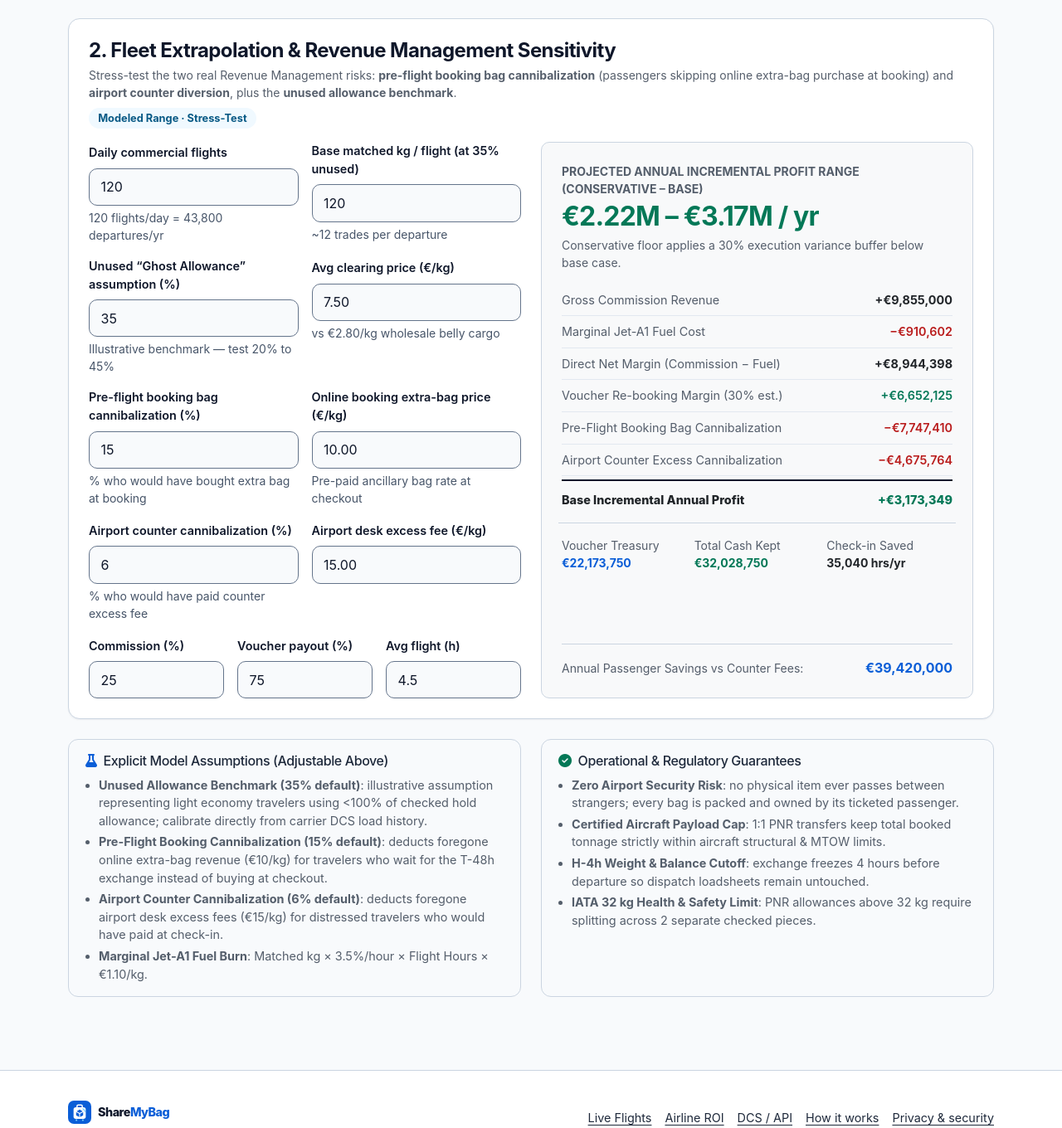
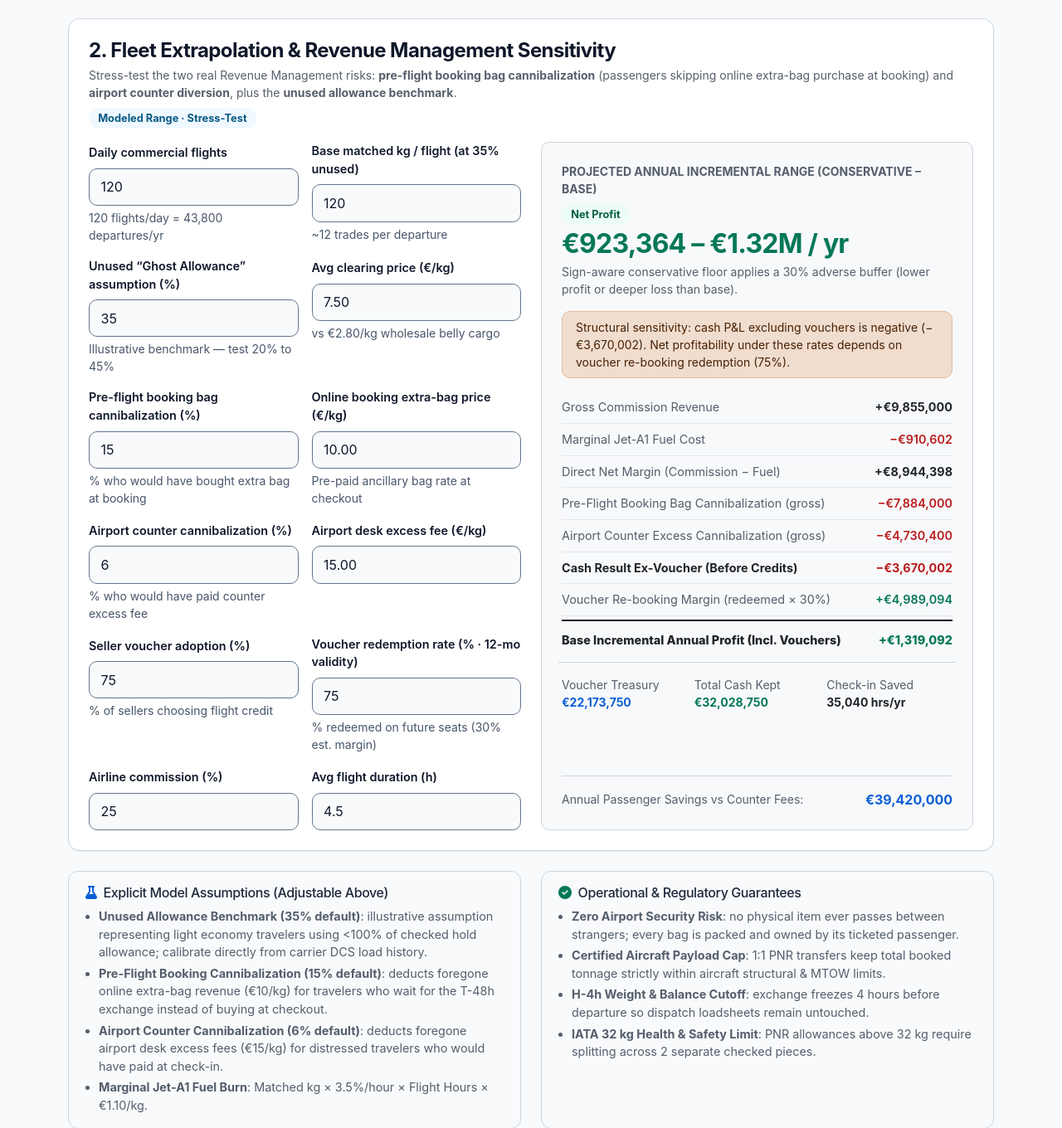
Before and after one commit to pinfada/sharemybag, a Rails app: page /airline-roi in a window 1280 px wide. Shown: the part 1028-2388 px from the top of the page at 83% size. Run offline with Rails 7, Linux system fonts and the light colour scheme; data comes from the database, SQL or seed files in the repository; style sheets or scripts are compiled from the project's sources; parts of the project's set-up code (start-up, migrations or seed data) failed here and were passed over; some libraries are stand-ins or nearby versions.

Commit message:
Fix ROI simulator bugs (sign-aware negative range, counterfactual fuel double-counting) and expose voucher redemption & ex-voucher P&L

```diff
--- a/app/assets/javascripts/application.js
+++ b/app/assets/javascripts/application.js
@@ -124,6 +124,7 @@ document.addEventListener("DOMContentLoaded", function () {
     var spotEl = roiSim.querySelector("[data-roi-spot-price]");
     var commEl = roiSim.querySelector("[data-roi-commission]");
     var voucherEl = roiSim.querySelector("[data-roi-voucher-rate]");
+    var voucherRedemptionEl = roiSim.querySelector("[data-roi-voucher-redemption]");
     var durationEl = roiSim.querySelector("[data-roi-duration]");
     var excessEl = roiSim.querySelector("[data-roi-airport-fee]");
     var cannibEl = roiSim.querySelector("[data-roi-cannibalization]");
@@ -131,7 +132,9 @@ document.addEventListener("DOMContentLoaded", function () {
     var bookingFeeEl = roiSim.querySelector("[data-roi-booking-fee]");
 
     var outRange = roiSim.querySelector("[data-roi-incremental-range]");
+    var outStatusBadge = roiSim.querySelector("[data-roi-status-badge]");
     var outMargin = roiSim.querySelector("[data-roi-annual-margin]");
+    var outExVoucher = roiSim.querySelector("[data-roi-ex-voucher-profit]");
     var outIncremental = roiSim.querySelector("[data-roi-incremental-profit]");
     var outCommission = roiSim.querySelector("[data-roi-annual-commission]");
     var outVoucher = roiSim.querySelector("[data-roi-annual-voucher]");
@@ -142,6 +145,13 @@ document.addEventListener("DOMContentLoaded", function () {
     var outSavings = roiSim.querySelector("[data-roi-annual-savings]");
     var outCash = roiSim.querySelector("[data-roi-annual-cash]");
     var outCheckinHours = roiSim.querySelector("[data-roi-checkin-hours]");
+    var outVerdict = roiSim.querySelector("[data-roi-verdict-banner]");
+
+    var setSignClass = function (el, val) {
+      if (!el) return;
+      el.classList.toggle("text-success", val >= 0);
+      el.classList.toggle("text-danger", val < 0);
+    };
 
     var updateRoi = function () {
       var dailyFlights = parseFloat(flightsEl && flightsEl.value) || 0;
@@ -150,6 +160,8 @@ document.addEventListener("DOMContentLoaded", function () {
       var spotPrice = parseFloat(spotEl && spotEl.value) || 0;
       var commissionPct = parseFloat(commEl && commEl.value) || 0;
       var voucherPct = parseFloat(voucherEl && voucherEl.value) || 0;
+      var redemptionPct = parseFloat(voucherRedemptionEl && voucherRedemptionEl.value);
+      if (isNaN(redemptionPct)) redemptionPct = 75;
       var durationH = parseFloat(durationEl && durationEl.value) || 0;
       var excessFee = parseFloat(excessEl && excessEl.value) || 0;
       var counterCannibPct = parseFloat(cannibEl && cannibEl.value) || 0;
@@ -162,15 +174,20 @@ document.addEventListener("DOMContentLoaded", function () {
       var commission = gross * (commissionPct / 100.0);
       var sellerPayout = gross - commission;
       var retainedVoucher = sellerPayout * (voucherPct / 100.0);
-      var voucherRebookingMargin = retainedVoucher * 0.30;
+      var voucherRebookingMargin = retainedVoucher * (redemptionPct / 100.0) * 0.30;
       var fuelPerKg = 0.035 * durationH * 1.10;
       var fuelCost = annualKg * fuelPerKg;
       var netMargin = commission - fuelCost;
 
-      var bookingCannibDeduction = annualKg * (bookingCannibPct / 100.0) * Math.max(bookingFee - fuelPerKg, 0);
-      var counterCannibDeduction = annualKg * (counterCannibPct / 100.0) * Math.max(excessFee - fuelPerKg, 0);
-      var incrementalProfit = netMargin + voucherRebookingMargin - bookingCannibDeduction - counterCannibDeduction;
-      var incrementalLow = incrementalProfit * 0.70;
+      // Exact counterfactual cannibalization (no fuel credit — physical bag flies in both scenarios)
+      var bookingCannibDeduction = annualKg * (bookingCannibPct / 100.0) * bookingFee;
+      var counterCannibDeduction = annualKg * (counterCannibPct / 100.0) * excessFee;
+
+      var exVoucherProfit = netMargin - bookingCannibDeduction - counterCannibDeduction;
+      var incrementalProfit = exVoucherProfit + voucherRebookingMargin;
+
+      // Sign-aware conservative floor (always strictly <= base)
+      var incrementalLow = incrementalProfit >= 0 ? incrementalProfit * 0.70 : incrementalProfit * 1.30;
 
       var totalCashRetained = commission + retainedVoucher;
       var paxSavings = annualKg * Math.max(excessFee - spotPrice, 0);
@@ -178,9 +195,21 @@ document.addEventListener("DOMContentLoaded", function () {
 
       if (outRange) {
         outRange.textContent = formatCompactMillions(incrementalLow) + " – " + formatCompactMillions(incrementalProfit) + " / yr";
+        setSignClass(outRange, incrementalProfit);
+      }
+      if (outStatusBadge) {
+        outStatusBadge.textContent = incrementalProfit >= 0 ? "Net Profit" : "Net Loss";
+        outStatusBadge.className = incrementalProfit >= 0 ? "smb-badge smb-badge--emerald" : "smb-badge smb-badge--amber";
       }
       if (outMargin) outMargin.textContent = (netMargin >= 0 ? "+" : "") + formatWholeEuros(netMargin);
-      if (outIncremental) outIncremental.textContent = (incrementalProfit >= 0 ? "+" : "") + formatWholeEuros(incrementalProfit);
+      if (outExVoucher) {
+        outExVoucher.textContent = (exVoucherProfit >= 0 ? "+" : "") + formatWholeEuros(exVoucherProfit);
+        setSignClass(outExVoucher, exVoucherProfit);
+      }
+      if (outIncremental) {
+        outIncremental.textContent = (incrementalProfit >= 0 ? "+" : "") + formatWholeEuros(incrementalProfit);
+        setSignClass(outIncremental, incrementalProfit);
+      }
       if (outCommission) outCommission.textContent = "+" + formatWholeEuros(commission);
       if (outVoucher) outVoucher.textContent = formatWholeEuros(retainedVoucher);
       if (outVoucherMargin) outVoucherMargin.textContent = "+" + formatWholeEuros(voucherRebookingMargin);
@@ -190,9 +219,22 @@ document.addEventListener("DOMContentLoaded", function () {
       if (outSavings) outSavings.textContent = formatWholeEuros(paxSavings);
       if (outCash) outCash.textContent = formatWholeEuros(totalCashRetained);
       if (outCheckinHours) outCheckinHours.textContent = checkinHours.toLocaleString("en-US") + " hrs/yr";
+
+      if (outVerdict) {
+        if (incrementalProfit < 0) {
+          outVerdict.className = "alert alert-danger py-2 px-3 small mb-3";
+          outVerdict.textContent = "Value-destroying under these parameters: cannibalization exceeds commission + voucher contribution. Restrict exchange eligibility (e.g. T-48h window only) or adjust commission.";
+        } else if (exVoucherProfit < 0) {
+          outVerdict.className = "alert alert-warning py-2 px-3 small mb-3";
+          outVerdict.textContent = "Structural sensitivity: cash P&L excluding vouchers is negative (" + formatWholeEuros(exVoucherProfit) + "). Net profitability under these rates depends on voucher re-booking redemption (" + Math.round(redemptionPct) + "%).";
+        } else {
+          outVerdict.className = "alert alert-success py-2 px-3 small mb-3";
+          outVerdict.textContent = "Cash-flow positive before vouchers (" + formatWholeEuros(exVoucherProfit) + "): profitable even at 0% voucher redemption.";
+        }
+      }
     };
 
-    [flightsEl, kgEl, unusedEl, spotEl, commEl, voucherEl, durationEl, excessEl, cannibEl, bookingCannibEl, bookingFeeEl].forEach(function (el) {
+    [flightsEl, kgEl, unusedEl, spotEl, commEl, voucherEl, voucherRedemptionEl, durationEl, excessEl, cannibEl, bookingCannibEl, bookingFeeEl].forEach(function (el) {
       if (el) el.addEventListener("input", updateRoi);
     });
     updateRoi();
--- a/app/controllers/airline_roi_controller.rb
+++ b/app/controllers/airline_roi_controller.rb
@@ -17,6 +17,7 @@ class AirlineRoiController < ApplicationController
       avg_spot_price_euros: 7.50,
       commission_percent: 25.0,
       voucher_adoption_percent: 75.0,
+      voucher_redemption_percent: 75.0,
       avg_flight_duration_hours: 4.5,
       airport_excess_fee_euros: 15.0,
       cannibalization_percent: 6.0,
--- a/app/views/airline_roi/show.html.erb
+++ b/app/views/airline_roi/show.html.erb
@@ -167,32 +167,52 @@
             <input type="number" id="sim_airport_fee" class="form-control" value="15.00" min="5" max="40" step="1" data-roi-airport-fee>
           </div>
 
-          <div class="col-sm-4">
-            <label for="sim_commission" class="form-label">Commission (%)</label>
+          <div class="col-sm-6">
+            <label for="sim_voucher_rate" class="form-label">Seller voucher adoption (%)</label>
+            <input type="number" id="sim_voucher_rate" class="form-control" value="75" min="0" max="100" step="5" data-roi-voucher-rate>
+            <div class="form-text">% of sellers choosing flight credit</div>
+          </div>
+          <div class="col-sm-6">
+            <label for="sim_voucher_redemption" class="form-label">Voucher redemption rate (% · 12-mo validity)</label>
+            <input type="number" id="sim_voucher_redemption" class="form-control" value="75" min="0" max="100" step="5" data-roi-voucher-redemption>
+            <div class="form-text">% redeemed on future seats (30% est. margin)</div>
+          </div>
+
+          <div class="col-sm-6">
+            <label for="sim_commission" class="form-label">Airline commission (%)</label>
             <input type="number" id="sim_commission" class="form-control" value="25" min="5" max="45" step="1" data-roi-commission>
           </div>
-          <div class="col-sm-4">
-            <label for="sim_voucher_rate" class="form-label">Voucher payout (%)</label>
-            <input type="number" id="sim_voucher_rate" class="form-control" value="75" min="0" max="100" step="5" data-roi-voucher-rate>
-          </div>
-          <div class="col-sm-4">
-            <label for="sim_duration" class="form-label">Avg flight (h)</label>
+          <div class="col-sm-6">
+            <label for="sim_duration" class="form-label">Avg flight duration (h)</label>
             <input type="number" id="sim_duration" class="form-control" value="4.5" min="1" max="14" step="0.5" data-roi-duration>
           </div>
         </div>
       </div>
 
       <div class="col-lg-6">
+        <% base_pos = @default_projection[:annual_incremental_profit_cents] >= 0 %>
+        <% ex_v_pos = @default_projection[:annual_ex_voucher_profit_cents] >= 0 %>
         <div class="p-4 rounded bg-light border h-100 d-flex flex-column justify-content-between">
           <div>
-            <div class="small text-uppercase fw-bold text-muted mb-1">
-              Projected Annual Incremental Profit Range (Conservative – Base)
+            <div class="d-flex flex-wrap align-items-center justify-content-between gap-2 mb-1">
+              <div class="small text-uppercase fw-bold text-muted">
+                Projected Annual Incremental Range (Conservative – Base)
+              </div>
+              <span class="smb-badge <%= base_pos ? 'smb-badge--emerald' : 'smb-badge--amber' %>" data-roi-status-badge>
+                <%= base_pos ? "Net Profit" : "Net Loss" %>
+              </span>
             </div>
-            <div class="h2 fw-bold text-success mb-1 smb-tabular" aria-live="polite" data-roi-incremental-range>
+            <div class="h2 fw-bold <%= base_pos ? 'text-success' : 'text-danger' %> mb-1 smb-tabular" aria-live="polite" data-roi-incremental-range>
               <%= format_euros(@default_projection[:annual_incremental_profit_low_cents]) %> – <%= format_euros(@default_projection[:annual_incremental_profit_cents]) %> / yr
             </div>
             <div class="small text-muted mb-3">
-              Conservative floor applies a 30% execution variance buffer below base case.
+              Sign-aware conservative floor applies a 30% adverse buffer (lower profit or deeper loss than base).
+            </div>
+
+            <!-- Transparent Structural Verdict Callout -->
+            <div class="alert <%= !base_pos ? 'alert-danger' : (!ex_v_pos ? 'alert-warning' : 'alert-success') %> py-2 px-3 small mb-3"
+                 role="status" aria-live="polite" data-roi-verdict-banner>
+              Structural sensitivity: cash P&amp;L excluding vouchers is negative (<%= format_euros(@default_projection[:annual_ex_voucher_profit_cents]) %>). Net profitability under these rates depends on voucher re-booking redemption (75%).
             </div>
 
             <!-- CFO Transparent Dual-Cannibalization P&L Waterfall -->
@@ -210,20 +230,28 @@
                 <span class="fw-bold text-dark smb-tabular" data-roi-annual-margin>+<%= format_euros(@default_projection[:annual_net_margin_cents]) %></span>
               </div>
               <div class="smb-waterfall-row">
-                <span class="text-muted">Voucher Re-booking Margin (30% est.)</span>
-                <span class="fw-semibold text-success smb-tabular" data-roi-voucher-margin>+<%= format_euros(@default_projection[:annual_voucher_rebooking_margin_cents]) %></span>
-              </div>
-              <div class="smb-waterfall-row">
-                <span class="text-muted">Pre-Flight Booking Bag Cannibalization</span>
+                <span class="text-muted">Pre-Flight Booking Bag Cannibalization (gross)</span>
                 <span class="fw-semibold text-danger smb-tabular" data-roi-booking-cannib-deduction>−<%= format_euros(@default_projection[:annual_booking_cannibalization_deduction_cents]) %></span>
               </div>
               <div class="smb-waterfall-row">
-                <span class="text-muted">Airport Counter Excess Cannibalization</span>
+                <span class="text-muted">Airport Counter Excess Cannibalization (gross)</span>
                 <span class="fw-semibold text-danger smb-tabular" data-roi-cannibalization-deduction>−<%= format_euros(@default_projection[:annual_cannibalization_deduction_cents]) %></span>
               </div>
+              <div class="smb-waterfall-row">
+                <span class="fw-bold text-dark">Cash Result Ex-Voucher (Before Credits)</span>
+                <span class="fw-bold <%= ex_v_pos ? 'text-success' : 'text-danger' %> smb-tabular" data-roi-ex-voucher-profit>
+                  <%= ex_v_pos ? "+" : "" %><%= format_euros(@default_projection[:annual_ex_voucher_profit_cents]) %>
+                </span>
+              </div>
+              <div class="smb-waterfall-row">
+                <span class="text-muted">Voucher Re-booking Margin (redeemed × 30%)</span>
+                <span class="fw-semibold text-success smb-tabular" data-roi-voucher-margin>+<%= format_euros(@default_projection[:annual_voucher_rebooking_margin_cents]) %></span>
+              </div>
               <div class="smb-waterfall-row smb-waterfall-row--total">
-                <span class="text-dark">Base Incremental Annual Profit</span>
-                <span class="text-success smb-tabular" data-roi-incremental-profit>+<%= format_euros(@default_projection[:annual_incremental_profit_cents]) %></span>
+                <span class="text-dark">Base Incremental Annual Profit (Incl. Vouchers)</span>
+                <span class="<%= base_pos ? 'text-success' : 'text-danger' %> smb-tabular" data-roi-incremental-profit>
+                  <%= base_pos ? "+" : "" %><%= format_euros(@default_projection[:annual_incremental_profit_cents]) %>
+                </span>
               </div>
             </div>
 
```
Also changed, not shown: app/services/airline_economics_service.rb (+17 -11 lines), test/integration/rgaa_accessibility_and_i18n_test.rb (+3 -1 lines), test/services/airline_economics_service_test.rb (+47 -15 lines).
